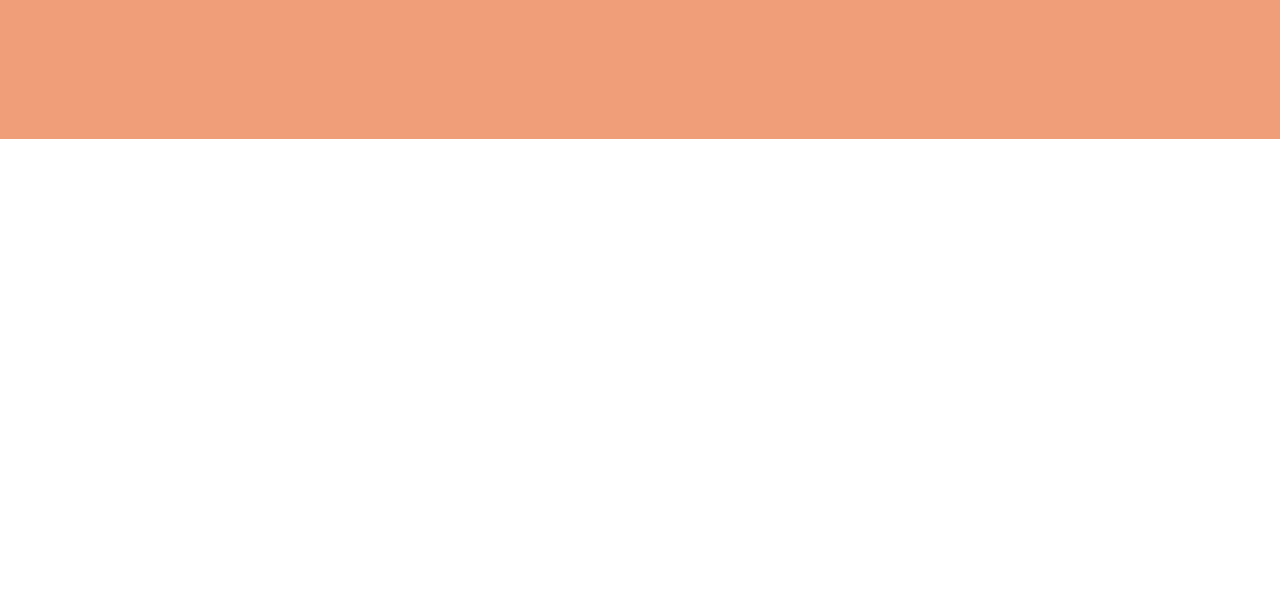
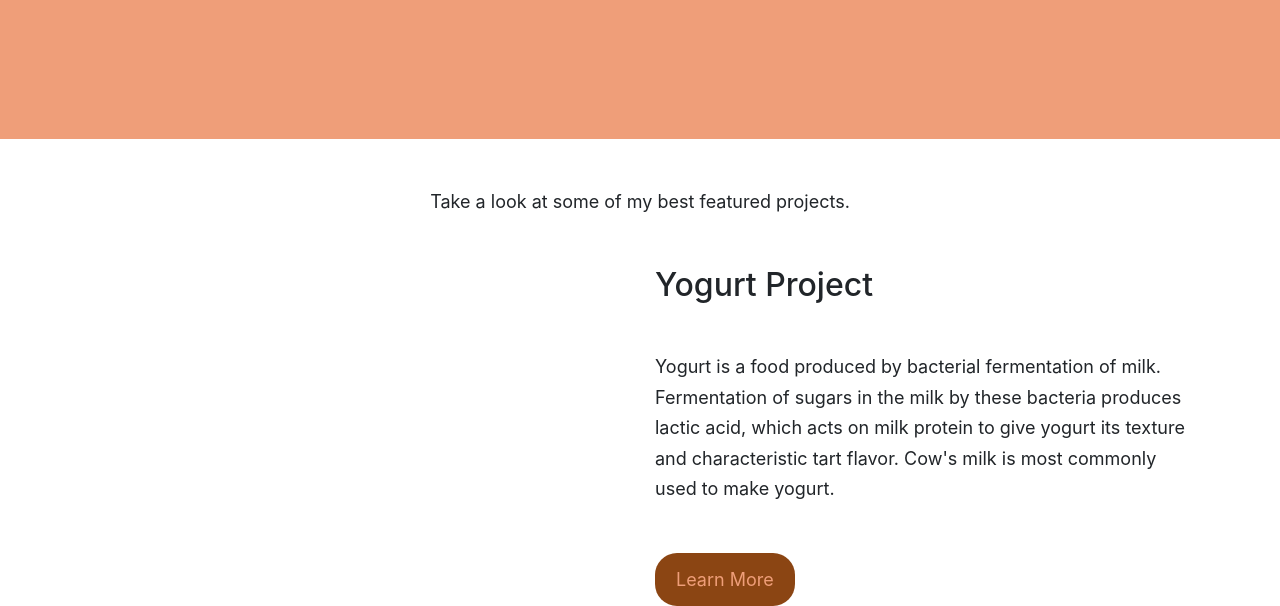
Before and after one commit to Dlayane-Mat/quiet-squirrel, a plain HTML site: page index.html in a window 1280 px wide. Shown: the part 461-1067 px from the top of the page. Before the commit the page ends 800 px from the top, so only its background shows below. Drawn offline with nearby package versions, Linux system fonts and the light colour scheme.

Commit message:
added a new div and a product description

```diff
--- a/index.html
+++ b/index.html
@@ -39,5 +39,26 @@
       <h2 class="mb-5">Front-End Developer based in South Africa</h2>
       <a class="btn btn-branding" href="#">Contact Me</a>
     </div>
+    <p class="text-center m-5">
+      Take a look at some of my best featured projects.
+    </p>
+    <div class="container">
+      <div class="row">
+        <div class="col-6">
+        </div>
+        <div class="col-6">
+        <h2 class="mb-5">Yogurt Project</h2>
+        <p class="mb-5">
+          Yogurt is a food produced by bacterial fermentation of milk.
+          Fermentation of sugars in the milk by these bacteria produces lactic
+          acid, which acts on milk protein to give yogurt its texture and
+          characteristic tart flavor. Cow's milk is most commonly used to make
+          yogurt.
+        </p>
+        <a href="#" class="btn btn-branding">Learn More</a>
+        </div>
+      </div>
+      </div>
+    </div>
   </body>
 </html>
--- a/src/styles.css
+++ b/src/styles.css
@@ -9,6 +9,13 @@ h1 {
   font-size: 116px;
   color: var(--primary-color);
   font-family: var(--heading-font-family);
+}
+h2 {
+  font-size: 32px;
+}
+p {
+  font-size: 18px;
+  line-height: 1.7;
 }
 .active {
   background: var(--secondary-color);
```
